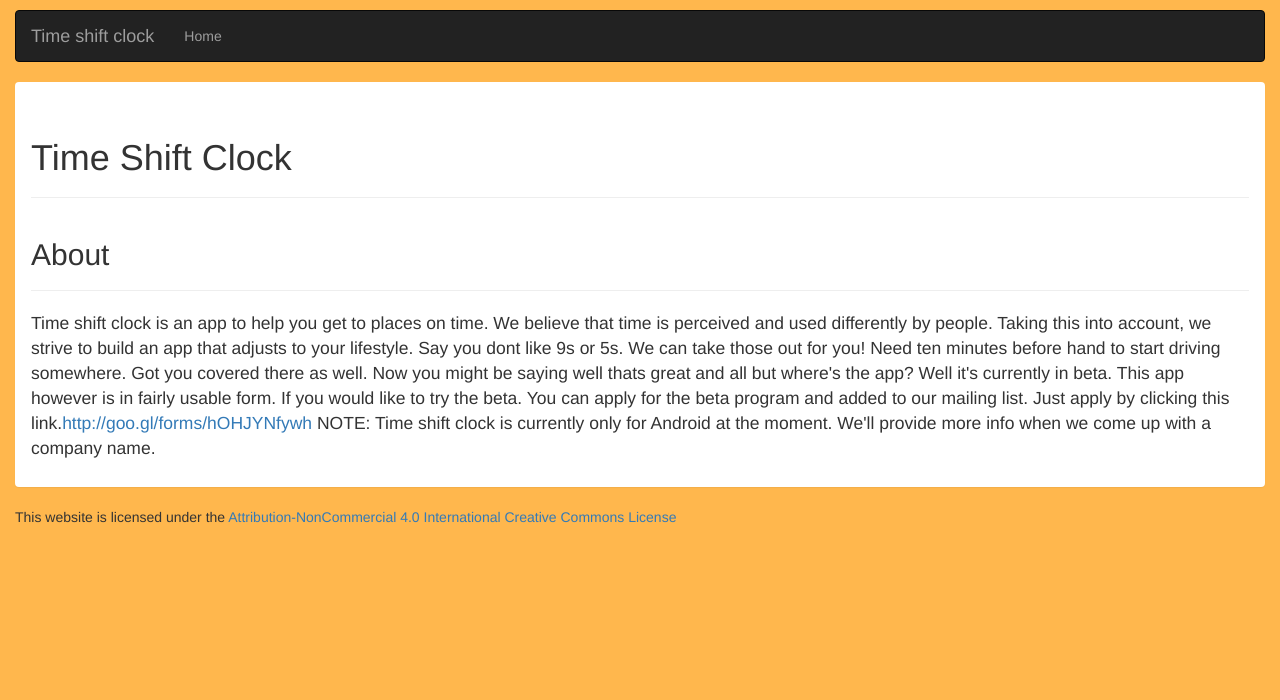
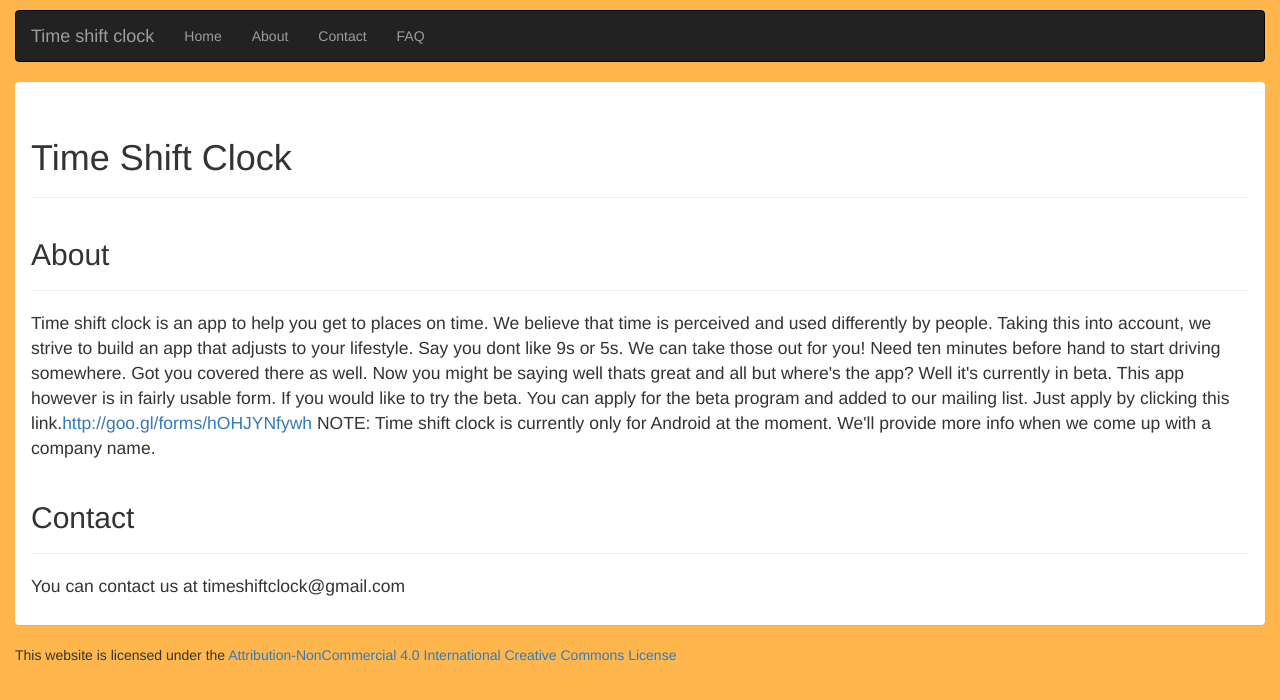
Before and after one commit to Timeshiftstl/timeshiftstl.github.io, a plain HTML site: page _site/index.html in a window 1280 px wide. Drawn offline with Linux system fonts and the light colour scheme.

Commit message:
completed contact info for now

```diff
--- a/_site/index.html
+++ b/_site/index.html
@@ -18,6 +18,9 @@
   </div>
   <ul id = "nav-stuff" class = "nav navbar-nav navbar-left">
     <li> <a href = "/">Home</a></li>
+    <li> <a href = "#about">About</a></li>
+    <li> <a href = "#contact">Contact</a></li>
+    <li> <a href = "#fac">FAQ</a></li>
   </ul>
 
 
@@ -32,17 +35,20 @@
     <div class = "page-header">
       <h1>Time Shift Clock</h1>
     </div>
-    <div id = "about" class = "page-header">
-      <h2>About</h2>
+    <div id = "about">
+      <div class = "page-header">
+        <h2>About</h2>
+      </div>
+      <p>
+      Time shift clock is an app to help you get to places on time. We believe that time is perceived and used differently by people. Taking this into account, we strive to build an app that adjusts to your lifestyle. Say you dont like 9s or 5s. We can take those out for you! Need ten minutes before hand to start driving somewhere. Got you covered there as well. Now you might be saying well thats great and all but where's the app? Well it's currently in beta. This app however is in fairly usable form. If you would like to try the beta. You can apply for the beta program and added to our mailing list. Just apply by clicking this link.<a href = "http://goo.gl/forms/hOHJYNfywh">http://goo.gl/forms/hOHJYNfywh</a> NOTE: Time shift clock is currently only for Android at the moment. We'll provide more info when we come up with a company name.
+      </p>
     </div>
-    <p>
-      Time shift clock is an app to help you get to places on time. We believe that time is perceived and used differently by people. Taking this into account, we strive to build an app that adjusts to your lifestyle. Say you dont like 9s or 5s. We can take those out for you! Need ten minutes before hand to start driving somewhere. Got you covered there as well. Now you might be saying well thats great and all but where's the app? Well it's currently in beta. This app however is in fairly usable form. If you would like to try the beta. You can apply for the beta program and added to our mailing list. Just apply by clicking this link.<a href = "http://goo.gl/forms/hOHJYNfywh">http://goo.gl/forms/hOHJYNfywh</a> NOTE: Time shift clock is currently only for Android at the moment. We'll provide more info when we come up with a company name.
-    </p>
-
-
-
-
-
+    <div id = "contact">
+      <div class = "page-header">
+        <h2>Contact</h2>
+      </div>
+      <p> You can contact us at timeshiftclock@gmail.com </p>
+    </div>
 
   </div>
 </div>
```
Also changed, not shown: _includes/nav.html (+3 -0 lines), index.html (+13 -10 lines).
